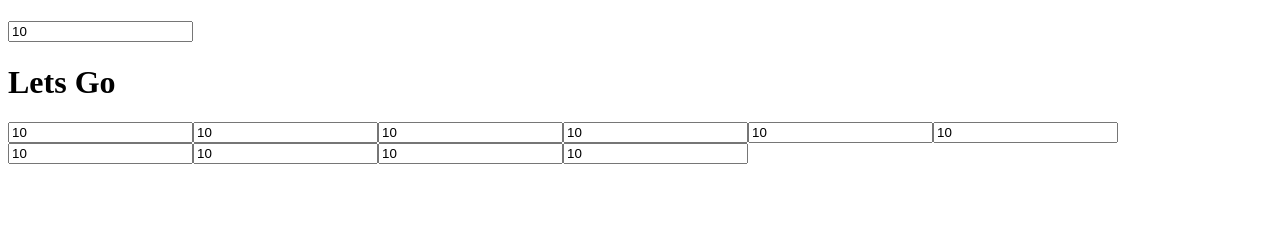
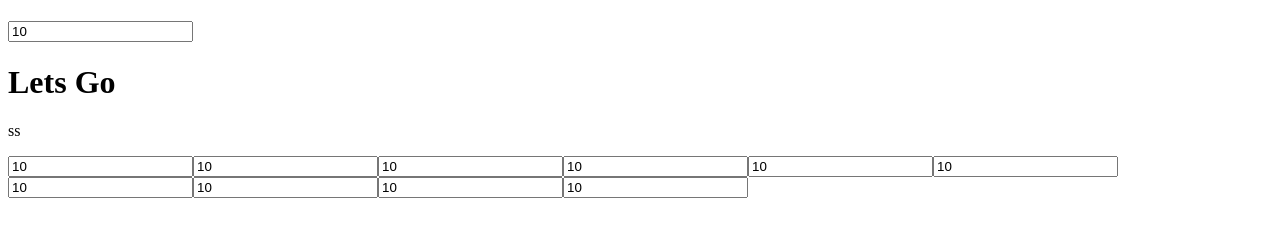
Before and after one commit to Hatib027/git-tutorial, a plain HTML site: page index.html in a window 1280 px wide. Drawn offline with nearby package versions, Linux system fonts and the light colour scheme.

Commit message:
final commit1

```diff
--- a/index.html
+++ b/index.html
@@ -15,6 +15,7 @@
         <input type="text" id="jod" value="10">
 
         <h1>Lets Go</h1>
+        <p>ss</p>
 
     </div>
 
--- a/index.js
+++ b/index.js
@@ -0,0 +1 @@
+console.log("ss");
```
